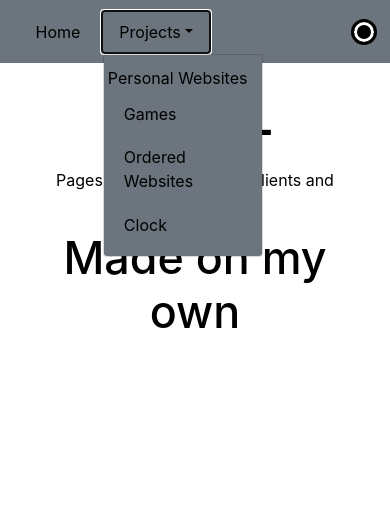
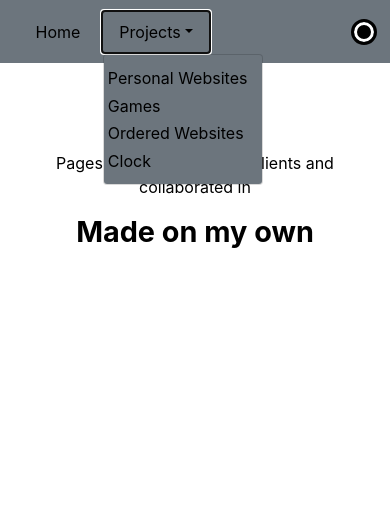
Before and after one commit to TomGaldeano/TomGaldeano, a Flask app: page /projects/ordered in a window 390 px wide, after a click on "Projects". Shown: the top 527 px of the page. Run offline with Flask 3, Linux system fonts and the light colour scheme; some libraries are stand-ins or nearby versions.

Commit message:
fixed phone version 1-4-26

```diff
--- a/static/css/components.css
+++ b/static/css/components.css
@@ -226,4 +226,55 @@ li.ridge {
 }
 .plain.p{
   font-size: 1.2rem;
+  margin:0px 5px;
+  padding: 0px 5px;
 }
+h1,h2,h3{
+  font-weight: bold;
+}
+@media (min-width: 300px){
+  .h1_big {
+  font-size: 2.5rem;
+  margin:20px;
+}
+
+.h2_big {
+  font-size: 1.8rem;
+}
+
+.h3_big {
+  font-size: 1.3rem;
+}
+.plain-li{
+  list-style: none;
+  font-size: 1.1rem;
+}
+.plain.p{
+  font-size: 1.1rem;
+  margin:0px 5px;
+  padding: 0px 5px;
+}
+}
+@media (min-width: 1000px){
+  .h1_big {
+  font-size: 3.4rem;
+  margin:20px;
+}
+
+.h2_big {
+  font-size: 2.8rem;
+}
+
+.h3_big {
+  font-size: 1.8rem;
+}
+.plain-li{
+  list-style: none;
+  font-size: 1.2rem;
+}
+.plain.p{
+  font-size: 1.2rem;
+  margin:0px 5px;
+  padding: 0px 5px;
+}
+}
--- a/static/style.css
+++ b/static/style.css
@@ -1,7 +1,8 @@
 /* ==========================
   Variables (Global)
   ========================== */
-:root {
+
+  :root {
   --black: #000000;
   --blue: #051f8a;
   --dark_gray: #929292;
@@ -13,4 +14,5 @@
   @import url('css/variables.css');
   @import url('css/layout.css');
   @import url('css/components.css');
+
 }
--- a/templates/clock.html
+++ b/templates/clock.html
@@ -5,7 +5,7 @@
   @media (min-width: 300px) {
     .time{font-size: 2rem;}
   }
-    @media (min-width: 1000px){
+  @media (min-width: 1000px){
   .time {
     font-size: 3rem;
   }
--- a/templates/header.html
+++ b/templates/header.html
@@ -12,17 +12,17 @@
           <a class="nav-link green_hover dropdown-toggle" href="#" role="button" data-bs-toggle="dropdown"
             id="dropdownMenuLink" aria-expanded="false">Projects</a>
           <ul class="bg-secondary dropdown-menu" aria-labelledby="dropdownMenuLink">
-            <li class="link item text-white">
+            <li class="text-white">
               <a class="link-item green_hover" href="{{ url_for('pj_personal')}}">Personal Websites</a>
             </li>
-            <li class="nav-item green_hover">
-              <a class="nav-link green_hover" href="{{ url_for('pj_games')}}">Games</a>
+            <li class="text-white">
+              <a class="link-item green_hover" href="{{ url_for('pj_games')}}">Games</a>
             </li>
-            <li class="nav-item red_hover">
-              <a class="nav-link green_hover" href="{{ url_for('pj_ordered')}}">Ordered Websites</a>
+            <li class="text-white">
+              <a class="link-item green_hover" href="{{ url_for('pj_ordered')}}">Ordered Websites</a>
             </li>
-            <li class="nav-item text-white bg-secondary">
-              <a class="nav-link green_hover" href="{{ url_for('clock') }}">Clock</a>
+            <li class="text-white">
+              <a class="link-item green_hover" href="{{ url_for('clock') }}">Clock</a>
             </li>
           </ul>
         </li>
--- a/templates/home.html
+++ b/templates/home.html
@@ -2,7 +2,7 @@
 {% include "header.html" %}
 
 <div class="justify-content-center container d-flex mx-auto">
-  <h1 class="text-center h1_big">Informacion</h1>
+  <h1 class="text-center h1_big">Info</h1>
 </div>
 <div class="justify-content-center container d-flex mx-auto">
   <p class="text-center plain-p"> Web page for displaying <strong><a class="green_link"
```
